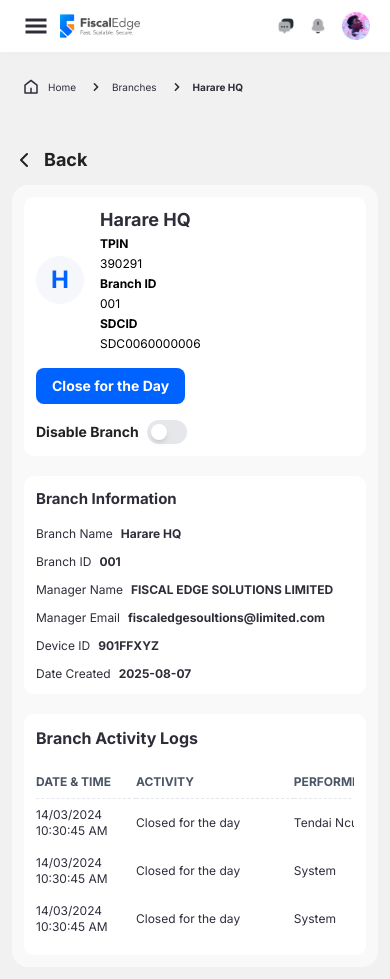
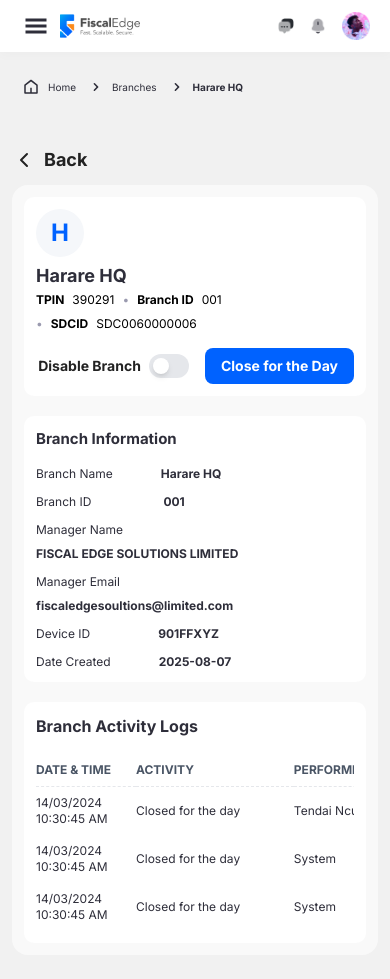
Before and after one commit to olubijohn/management-2, a Next.js app: page /branch/001 in a window 390 px wide. Built offline with nearby package versions, Linux system fonts and the light colour scheme.

Commit message:
branch mobile view updated

```diff
--- a/src/app/branch/[id]/page.tsx
+++ b/src/app/branch/[id]/page.tsx
@@ -67,26 +67,26 @@ export default function BranchDetailPage() {
       <main className="bg-[rgba(255,_255,_255,_0.60)] rounded-[16px] p-3 lg:p-5 min-h-[500px]">
         {/* Header */}
         <div className="flex flex-col lg:flex-row lg:items-center lg:justify-between mb-5 p-3 lg:p-5 rounded-[10px] bg-white gap-4">
-          <div className="flex items-center gap-4">
+          <div className="lg:flex items-center gap-4">
             {/* Avatar */}
-            <div className="w-[48px] h-[48px] lg:w-[56px] lg:h-[56px] rounded-full bg-[#F5F7FA] flex items-center justify-center text-[24px] lg:text-[28px] font-bold text-[#0062FF]">
+            <div className="w-[48px] h-[48px] lg:w-[56px] lg:h-[56px] rounded-full bg-[#F5F7FA] flex items-center justify-center text-[24px] lg:text-[28px] font-bold text-[#0062FF] mb-2 lg:mb-0">
               H
             </div>
             <div>
               <h1 className="text-[18px] lg:text-[20px] font-bold leading-tight">
                 {branch.name}
               </h1>
-              <div className="flex flex-col lg:flex-row lg:items-center gap-1 lg:gap-3 mt-1 text-xs text-black">
+              <div className="flex flex-row flex-wrap lg:items-center gap-2 lg:gap-3 mt-1 text-xs text-black w-[200px] lg:w-auto">
                 <span className="font-semibold">TPIN</span> {branch.tpin}
-                <span className="text-[#9A9AAF] hidden lg:inline">•</span>
+                <span className="text-[#9A9AAF] lg:inline">•</span>
                 <span className="font-semibold">Branch ID</span>{" "}
                 {branch.branchId}
-                <span className="text-[#9A9AAF] hidden lg:inline">•</span>
+                <span className="text-[#9A9AAF] lg:inline">•</span>
                 <span className="font-semibold">SDCID</span> {branch.SDCID}
               </div>
             </div>
           </div>
-          <div className="flex flex-col lg:flex-row items-start lg:items-center gap-4 lg:gap-6">
+          <div className="flex lg:flex-row flex-row-reverse items-center justify-start  gap-4 lg:gap-6">
             <button
               className={`px-4 lg:px-6 py-2 bg-[#0062FF] text-white rounded-[8px] font-semibold text-sm lg:text-base ${
                 closed ? "opacity-50 !cursor-not-allowed" : ""
@@ -134,31 +134,31 @@ export default function BranchDetailPage() {
           <div className="flex-1 p-3 lg:p-5 rounded-[10px] bg-white">
             <h2 className="text-[15px] font-bold mb-4">Branch Information</h2>
             <div className="space-y-3 text-sm">
-              <div className="text-xs">
+              <div className="text-xs space-x-10 lg:space-x-0">
                 <span className="">Branch Name</span>
                 <span className="font-semibold ml-2">{branch.name}</span>
               </div>
-              <div className="text-xs">
+              <div className="text-xs space-x-16 lg:space-x-0">
                 <span className="">Branch ID</span>
                 <span className="font-semibold ml-2">{branch.branchId}</span>
               </div>
               <div className="text-xs">
                 <span className="">Manager Name</span>
-                <span className=" font-semibold ml-2 font-bold">
+                <span className="font-semibold lg:ml-2 lg:font-bold block lg:inline mt-2">
                   {branch.managerName}
                 </span>
               </div>
               <div className="text-xs">
                 <span className="">Manager Email</span>
-                <span className="font-semibold ml-2">
+                <span className="font-semibold lg:ml-2 lg:font-bold block lg:inline mt-2">
                   {branch.managerEmail}
                 </span>
               </div>
-              <div className="text-xs">
+              <div className="text-xs space-x-[60px] lg:space-x-0">
                 <span className="">Device ID</span>
                 <span className=" font-semibold ml-2">{branch.deviceId}</span>
               </div>
-              <div className="text-xs">
+              <div className="text-xs space-x-10 lg:space-x-0">
                 <span className="">Date Created</span>
                 <span className=" font-semibold ml-2">
                   {branch.dateCreated}
```
